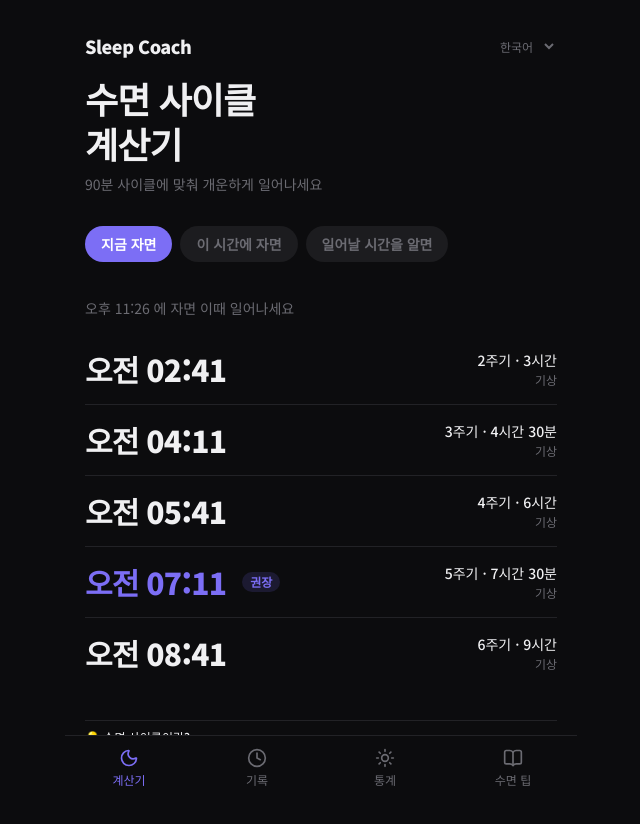
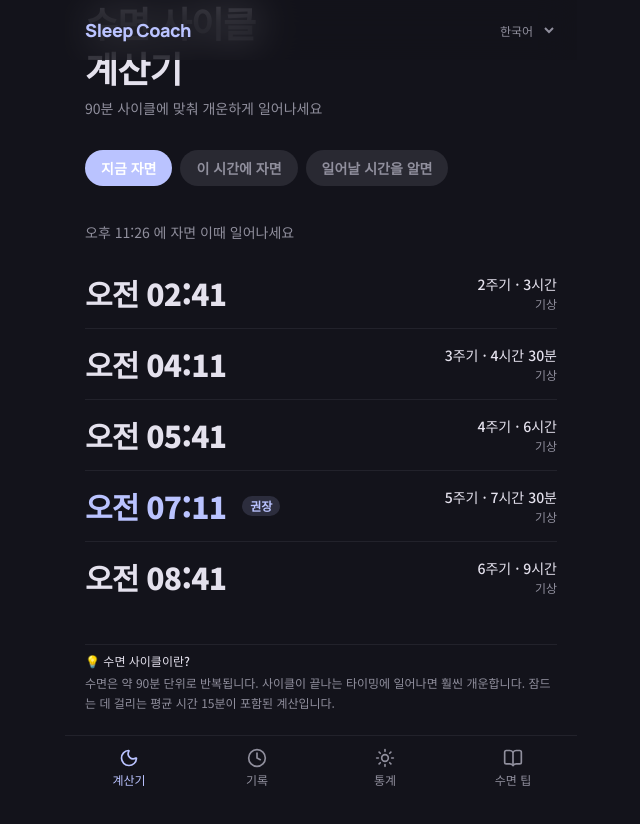
Before and after one commit to rlawhdrlsla/sleep-coach, a Next.js app: page / in a window 1280 px wide. Shown: the top 824 px of the page, without its empty margins (319-959 px from the left). After the commit the page ends 801 px from the top, so only its background shows below. Built offline with nearby package versions, Linux system fonts and the light colour scheme.

Commit message:
Fix i18n type error, redesign in progress

```diff
--- a/app/globals.css
+++ b/app/globals.css
@@ -8,7 +8,7 @@
   --color-background: var(--background);
   --color-foreground: var(--foreground);
   --font-sans: var(--font-sans);
-  --font-mono: var(--font-mono);
+  --font-heading: var(--font-heading);
   --color-ring: var(--ring);
   --color-input: var(--input);
   --color-border: var(--border);
@@ -32,25 +32,26 @@
 }
 
 :root {
-  --background: #0c0c0e;
-  --foreground: #f0f0f2;
-  --card: #141416;
-  --card-foreground: #f0f0f2;
-  --popover: #141416;
-  --popover-foreground: #f0f0f2;
-  --primary: #7c6ef5;
-  --primary-foreground: #ffffff;
-  --secondary: #1c1c1f;
-  --secondary-foreground: #f0f0f2;
-  --muted: #1c1c1f;
-  --muted-foreground: #6b6b72;
-  --accent: #1c1c1f;
-  --accent-foreground: #f0f0f2;
-  --destructive: #e05252;
-  --border: #222226;
-  --input: #1c1c1f;
-  --ring: #7c6ef5;
+  --background: #13131b;
+  --foreground: #e4e1ed;
+  --card: #1f1f27;
+  --card-foreground: #e4e1ed;
+  --popover: #1f1f27;
+  --popover-foreground: #e4e1ed;
+  --primary: #bac3ff;
+  --primary-foreground: #08218a;
+  --secondary: #292932;
+  --secondary-foreground: #e4e1ed;
+  --muted: #1f1f27;
+  --muted-foreground: #908f9d;
+  --accent: #34343d;
+  --accent-foreground: #e4e1ed;
+  --destructive: #ffb4ab;
+  --border: rgba(70, 70, 82, 0.3);
+  --input: #1f1f27;
+  --ring: #bac3ff;
   --radius: 0.75rem;
+  --tertiary: #e9c400;
 }
 
 @layer base {
@@ -64,3 +65,28 @@
     @apply font-sans;
   }
 }
+
+@layer utilities {
+  .glass-card {
+    background: rgba(27, 27, 35, 0.6);
+    backdrop-filter: blur(20px);
+    -webkit-backdrop-filter: blur(20px);
+    border: 1px solid rgba(70, 70, 82, 0.2);
+  }
+  .glass-nav {
+    background: rgba(27, 27, 35, 0.75);
+    backdrop-filter: blur(24px);
+    -webkit-backdrop-filter: blur(24px);
+    border-top: 1px solid rgba(70, 70, 82, 0.15);
+  }
+  .glass-header {
+    background: rgba(19, 19, 27, 0.7);
+    backdrop-filter: blur(20px);
+    -webkit-backdrop-filter: blur(20px);
+  }
+  .active-glow {
+    box-shadow: 0 0 24px rgba(186, 195, 255, 0.15);
+  }
+  .no-scrollbar::-webkit-scrollbar { display: none; }
+  .no-scrollbar { -ms-overflow-style: none; scrollbar-width: none; }
+}
--- a/app/layout.tsx
+++ b/app/layout.tsx
@@ -1,5 +1,5 @@
 import type { Metadata } from "next";
-import { Noto_Sans_KR } from "next/font/google";
+import { Noto_Sans_KR, Manrope, Plus_Jakarta_Sans } from "next/font/google";
 import "./globals.css";
 import { Toaster } from "@/components/ui/sonner";
 import { LanguageProvider } from "@/lib/i18n/LanguageContext";
@@ -8,6 +8,18 @@ const notoSansKR = Noto_Sans_KR({
   variable: "--font-sans",
   subsets: ["latin"],
   weight: ["400", "500", "700", "900"],
+});
+
+const manrope = Manrope({
+  variable: "--font-heading",
+  subsets: ["latin"],
+  weight: ["400", "600", "700", "800"],
+});
+
+const plusJakarta = Plus_Jakarta_Sans({
+  variable: "--font-body",
+  subsets: ["latin"],
+  weight: ["300", "400", "500", "600", "700"],
 });
 
 export const metadata: Metadata = {
@@ -21,7 +33,7 @@ export default function RootLayout({
   children: React.ReactNode;
 }>) {
   return (
-    <html lang="ko" className={notoSansKR.variable}>
+    <html lang="ko" className={`${notoSansKR.variable} ${manrope.variable} ${plusJakarta.variable}`}>
       <body className="min-h-screen bg-background text-foreground antialiased">
         <LanguageProvider>
           {children}
--- a/components/layout/Header.tsx
+++ b/components/layout/Header.tsx
@@ -14,8 +14,10 @@ export default function Header({ right }: { right?: React.ReactNode }) {
   const { lang, setLang, t } = useLang();
 
   return (
-    <header className="flex items-center justify-between px-5 pt-8 pb-4">
-      <span className="text-lg font-black tracking-tight">{t.appName}</span>
+    <header className="fixed top-0 w-full z-50 glass-header flex items-center justify-between px-5 py-4 max-w-lg mx-auto left-0 right-0">
+      <h1 className="font-[family-name:var(--font-heading)] font-extrabold text-lg text-primary tracking-tight">
+        {t.appName}
+      </h1>
       <div className="flex items-center gap-3">
         {right}
         <select
@@ -24,7 +26,7 @@ export default function Header({ right }: { right?: React.ReactNode }) {
           className="bg-transparent text-xs text-muted-foreground focus:outline-none cursor-pointer hover:text-foreground transition-colors"
         >
           {LANGS.map((l) => (
-            <option key={l.code} value={l.code} className="bg-background">
+            <option key={l.code} value={l.code} className="bg-[#1f1f27]">
               {l.label}
             </option>
           ))}
--- a/lib/i18n/LanguageContext.tsx
+++ b/lib/i18n/LanguageContext.tsx
@@ -1,12 +1,14 @@
 "use client";
 
 import { createContext, useContext, useState, useEffect, ReactNode } from "react";
-import { Lang, translations, Translations } from "./translations";
+import { Lang, translations } from "./translations";
+
+type AnyTranslation = typeof translations[Lang];
 
 interface LangContextType {
   lang: Lang;
   setLang: (lang: Lang) => void;
-  t: Translations;
+  t: AnyTranslation;
 }
 
 const LangContext = createContext<LangContextType>({
```
